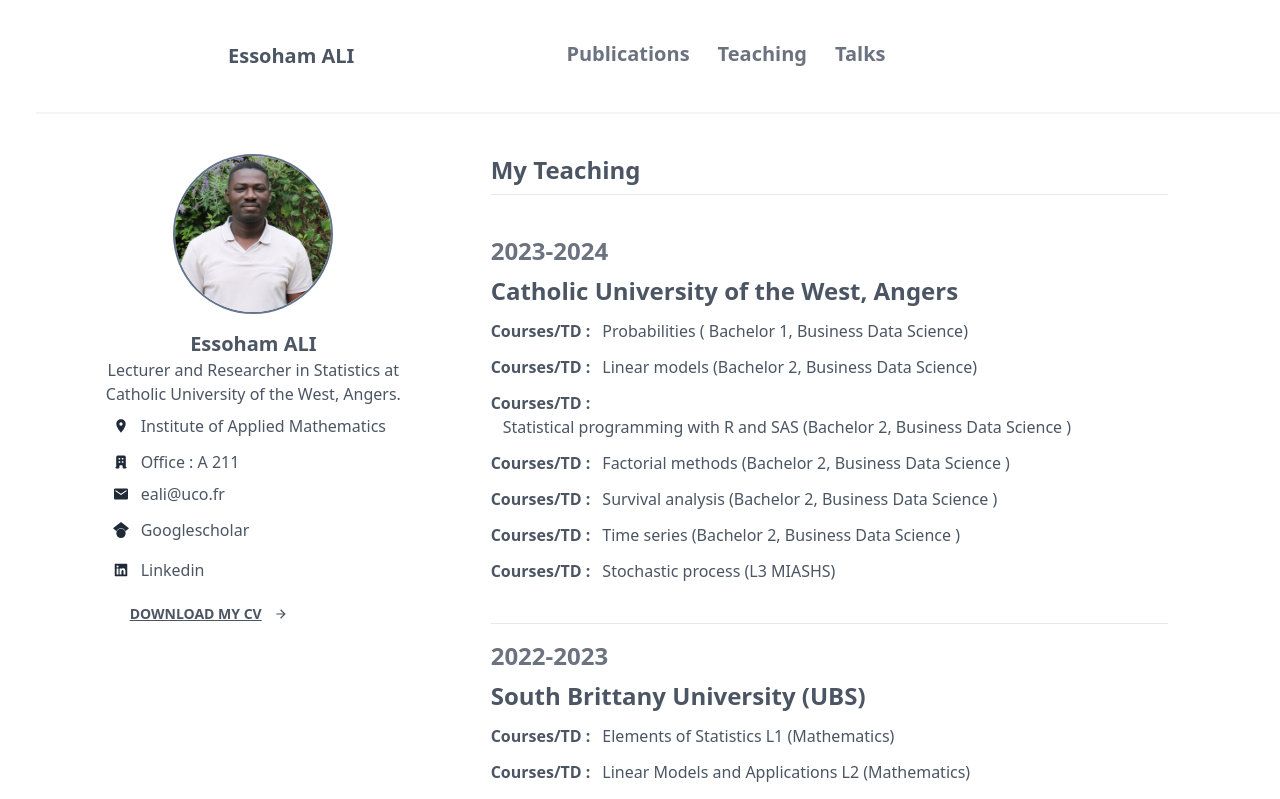
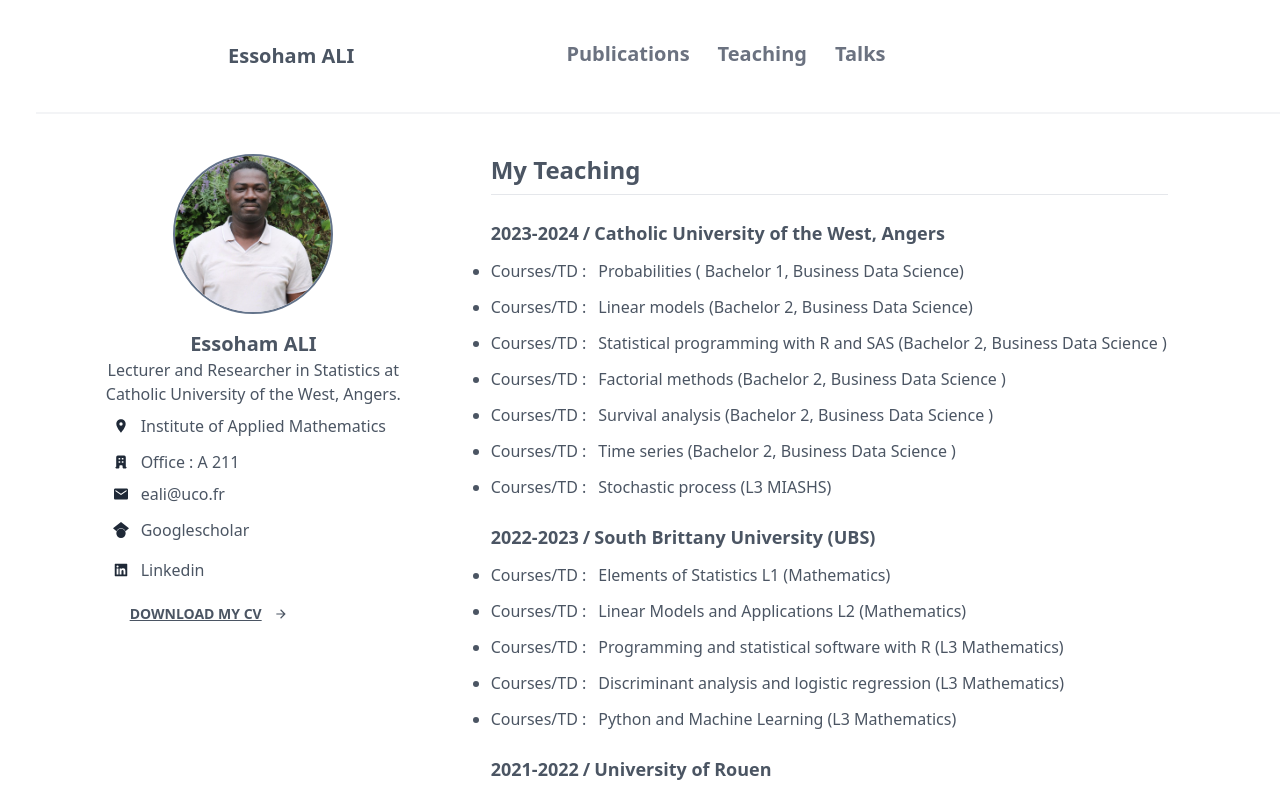
Before and after one commit to Gnilane95/essoham_portfolio, a Next.js app: page /teaching in a window 1280 px wide. Shown: the top 799 px of the page. Built offline with nearby package versions, Linux system fonts and the light colour scheme; what tw-elements would draw is missing.

Commit message:
Teaching page edited

```diff
--- a/components/home/SubmittedOrToBesubmitted.jsx
+++ b/components/home/SubmittedOrToBesubmitted.jsx
@@ -8,7 +8,7 @@ import { IoLocationSharp } from "react-icons/io5";
 
 export default function SubmittedOrToBesubmitted() {
   return (
-    <div className="xl:px-56g lg:px-20g sm:px-7g md:px-16g text-justify my-10">
+    <div className="xl:px-56g lg:px-20g sm:px-7g md:px-16g text-justify mb-10">
       <SiteHeader title={"Submitted or to be submitted"}/>
       <div className="mt-7">
         <ol className="list-decimal list-outside pl-4">
--- a/components/shared/Teach.jsx
+++ b/components/shared/Teach.jsx
@@ -1,55 +1,44 @@
 import React from "react";
 import { teachings } from "../../data/siteData";
-import { FaUniversity } from "react-icons/fa";
-import { FaBook } from "react-icons/fa";
-import { FaDotCircle } from "react-icons/fa";
-
 
 export default function Teach() {
   return (
-    <ul className="divide-y divide-gray-200 dark:divide-gray-700">
+    <ul className="">
       {teachings.map((teach) => {
         const { id, year, university, comments, courses } = teach;
         return (
-          <li key={id} className="pb-7 text-gray-600">
+          <li key={id} className="pb-3 text-gray-600">
             <article>
-              <div className="space-y-2 xl:gridh xl:grid-cols-4j xl:items-baseline xl:space-y-0">
-                <dl className="pt-5 pb-3">
-                  {/* <dt className="sr-onlyd">Published on</dt> */}
-                  <dd className="text-2xl  font-black leading-6 text-gray-500 dark:text-gray-400">
+              <div className="xl:col-span-3f">
+                <div className="space-y-6f">
+                  {/* Year and university */}
+                  <div className="flex items-center space-x-1 text-lg font-semibold">
+                    <div className="">
                       <time dateTime={year}>{year}</time>
-                  </dd>
-                </dl>
-                <div className="space-y-5f xl:col-span-3">
-                  <div className="space-y-6f">
-                    <div>
-                      <h2 className="text-2xl font-bold">
+                    </div>
+                    <span>/</span>
+                    <h2 className="">
                     {university}
                     </h2>
-                      {/* <div className="flex flex-wrap">
-                        {comments && <div className="text-amber-700">{comments}</div>}
-                      </div> */}
                   </div>
+                  {/* Courses */}
+                  <ol className="list-disc ">
                       <div className="">
-                      {/* <div className="flex flex-wrap">
-                        <FaBook className="mr-3"/>
-                        <span>Courses:</span>
-                      </div> */}
                         <div className="ml-6j">
                           {courses.map((course) => (
-
+                            <li>
                               <div
                                 className="flex flex-wrap my-3"
                                 key={course.id}
                                 >
-                            {/* <FaDotCircle /> */}
-                            <span className="badgeh badge-outlineh ml-3j p-3g font-semibold">{course.type} : </span>
+                                <span className="badgeh badge-outlineh ml-3j p-3g font-semiboldg">{course.type} : </span>
                                 <span className="ml-3">{course.topic}</span>
                               </div>
+                            </li>
                           ))}
                         </div>
                       </div>
-                  </div>
+                  </ol>
                 </div>
               </div>
             </article>
```
Lines whose indentation alone changed are shown as unchanged.
